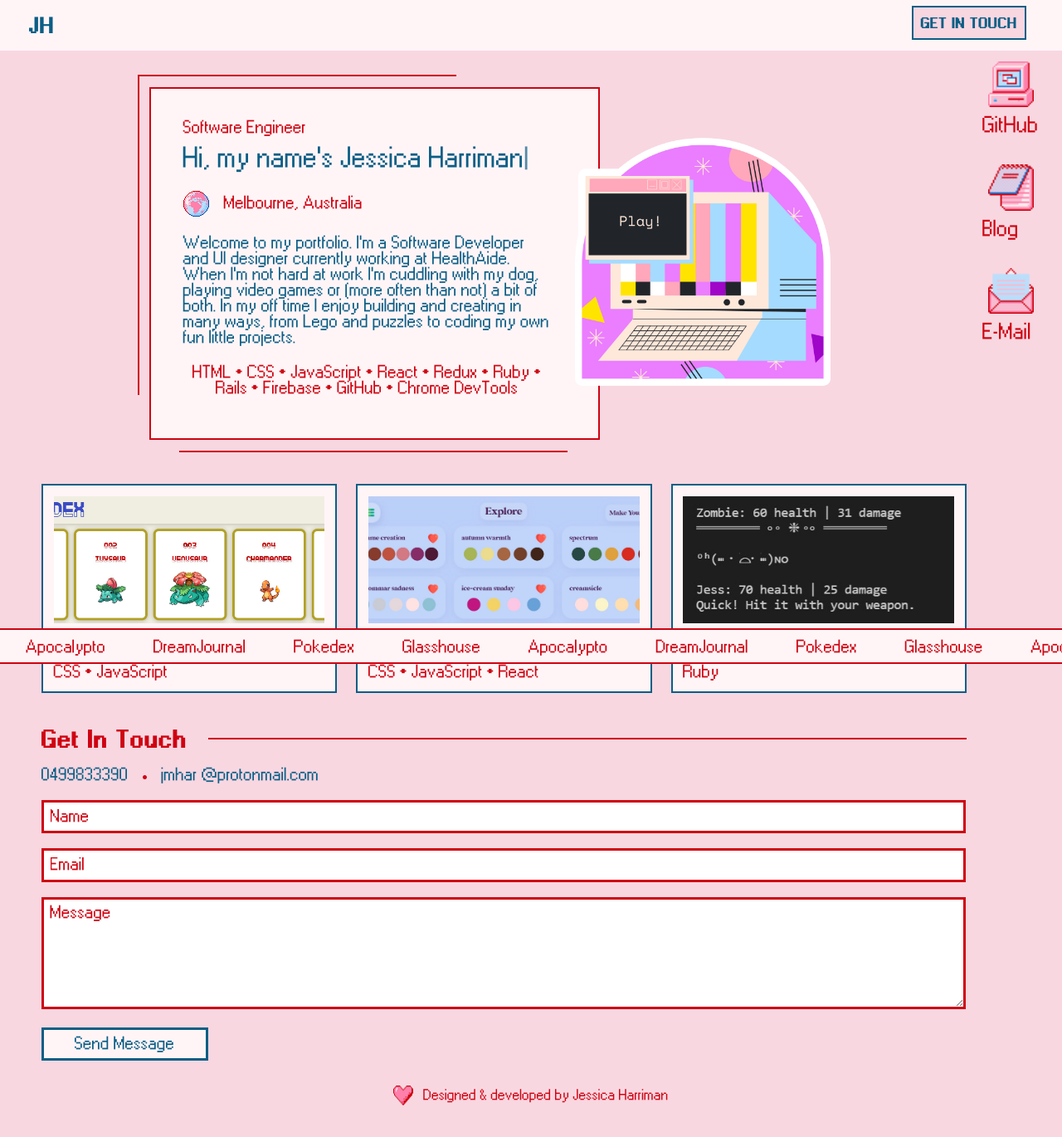
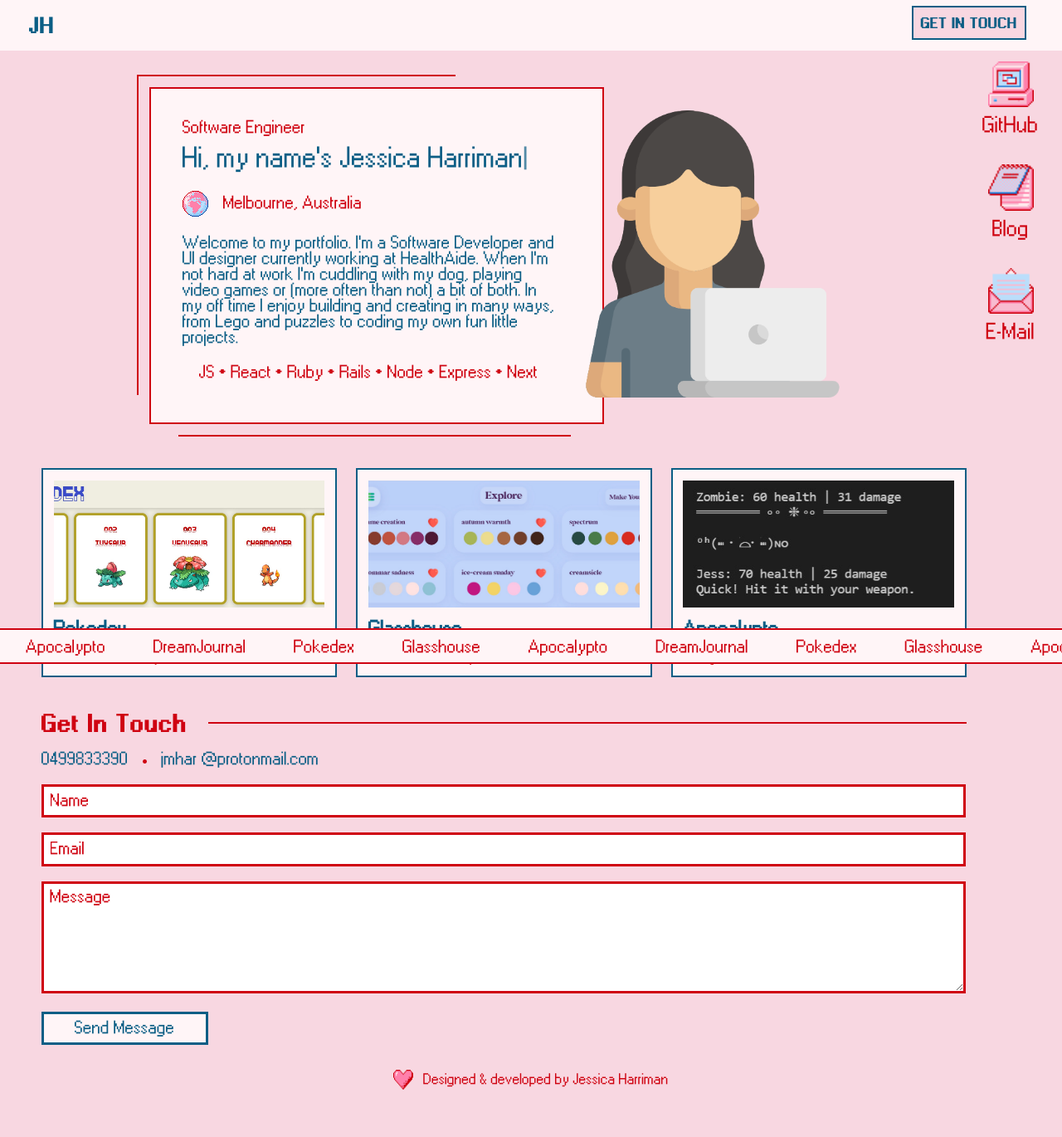
Before and after one commit to jmhar3/portfolio2.0, a React (Create React App) app: page / in a window 1280 px wide. Shown: the top 1370 px of the page at 83% size. Built offline with nearby package versions, Linux system fonts and the light colour scheme.

Commit message:
update main image + make styling corrections

```diff
--- a/src/containers/home.js
+++ b/src/containers/home.js
@@ -1,5 +1,5 @@
 import globe from '../images/globe.png';
-import mainImage from '../images/retro.png';
+import mainImage from '../images/programmer.png';
 import Typewriter from 'typewriter-effect';
 
 const Home = () => {
@@ -26,7 +26,7 @@ const Home = () => {
 
       <p className="about">Welcome to my portfolio. I'm a Software Developer and UI designer currently working at HealthAide. When I'm not hard at work I'm cuddling with my dog, playing video games or (more often than not) a bit of both. In my off time I enjoy building and creating in many ways, from Lego and puzzles to coding my own fun little projects.</p>
 
-      <p className="tech">HTML   •   CSS    •   JavaScript   •   React   •   Redux   •   Ruby   •   Rails   •   Firebase   •   GitHub   •   Chrome DevTools</p>
+      <p className="tech">JS   •   React   •   Ruby   •   Rails   •   Node   •   Express   •   Next</p>
      </div>
     </div>
     <div className="strip about-bottom"></div>
--- a/src/containers/links.js
+++ b/src/containers/links.js
@@ -1,6 +1,6 @@
 import notebook from '../images/notebook.png';
 import mail from '../images/email.png';
-import computer from '../images/computer.png'
+import computer from '../images/computer.png';
 import '../styling/links.css';
 
 const Links = () => {
--- a/src/containers/work_links.js
+++ b/src/containers/work_links.js
@@ -6,7 +6,7 @@ const WorkLinks = () => {
 
  return (
   <container id="work-links">
-   <Marquee gradient={false}>
+   <Marquee gradient={false} pauseOnHover={true}>
     <Link to="/pokedex">Pokedex</Link>
     <Link to="/glasshouse">Glasshouse</Link>
     <Link to="/apocalypto">Apocalypto</Link>
--- a/src/styling/footer.css
+++ b/src/styling/footer.css
@@ -1,6 +1,6 @@
 footer {
     padding: 30px;
-    padding-bottom: 9px;
+    padding-bottom: 18px;
     display: flex;
     justify-content: center;
     align-items: center;
--- a/src/styling/home.css
+++ b/src/styling/home.css
@@ -4,6 +4,7 @@
     justify-content: center;
     align-items: center;
     margin-bottom: 3vw;
+    margin-left: 3.3vw;
 }
 
 #about .about-info {
@@ -16,7 +17,7 @@
 }
 
 .about-container {
-    width: 50%;
+    width: 52.5%;
 }
 
 #about .row {
@@ -89,7 +90,7 @@
 }
 
 #main-image {
-    width: 24vw;
+    width: 27vw;
     position: relative;
-    right: 30px;
+    right: 3.3vw;
 }
--- a/src/styling/links.css
+++ b/src/styling/links.css
@@ -38,4 +38,5 @@
     margin: 0;
     font-size: 3vh;
     padding-top: .3em;
+ text-align: center;
 }
```
Also changed, not shown: src/images/programmer.png (added).
